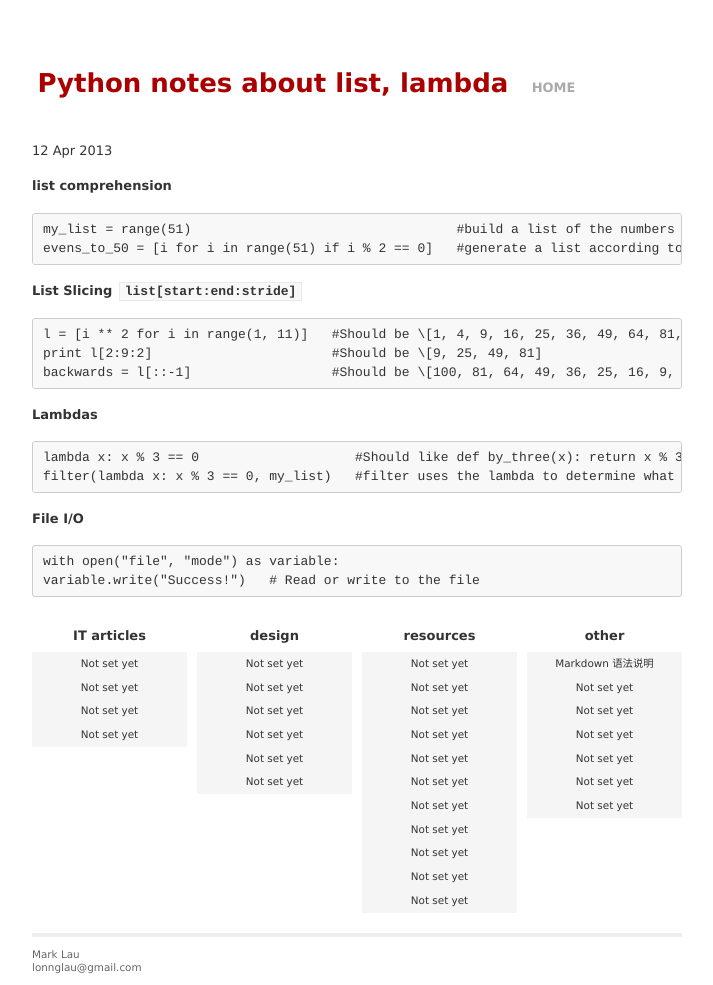
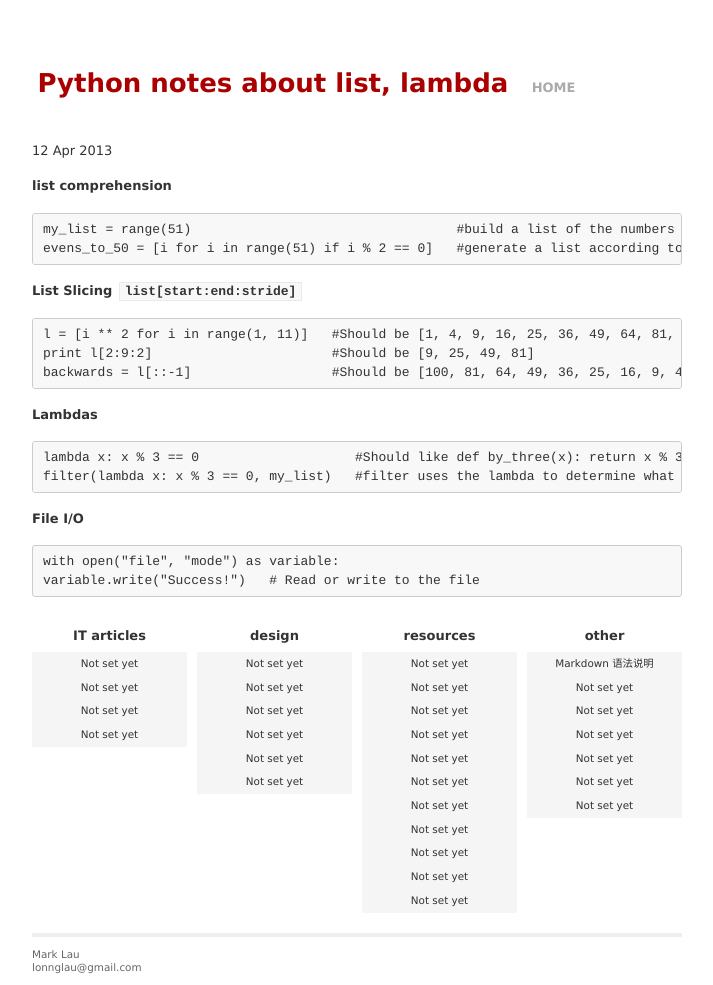
Before and after one commit to yuel/lonn.github.com, a Jekyll site: the page built from _posts/2013-04-12-py-notes1.md, in a window 1280 px wide. Shown: the whole page, without its empty margins (283-996 px from the left). Built offline with Jekyll 4.4.1, drawn with Linux system fonts in a browser that asks for light colours.

```diff
--- a/_posts/2013-04-12-py-notes1.md
+++ b/_posts/2013-04-12-py-notes1.md
@@ -11,9 +11,9 @@ title: Python notes about list, lambda
 
 ##List Slicing `list[start:end:stride]`
 
-    l = [i ** 2 for i in range(1, 11)]   #Should be \[1, 4, 9, 16, 25, 36, 49, 64, 81, 100]
-    print l[2:9:2]                       #Should be \[9, 25, 49, 81]
-    backwards = l[::-1]                  #Should be \[100, 81, 64, 49, 36, 25, 16, 9, 4, 1]
+    l = [i ** 2 for i in range(1, 11)]   #Should be [1, 4, 9, 16, 25, 36, 49, 64, 81, 100]
+    print l[2:9:2]                       #Should be [9, 25, 49, 81]
+    backwards = l[::-1]                  #Should be [100, 81, 64, 49, 36, 25, 16, 9, 4, 1]
 
 ##Lambdas
 
```
